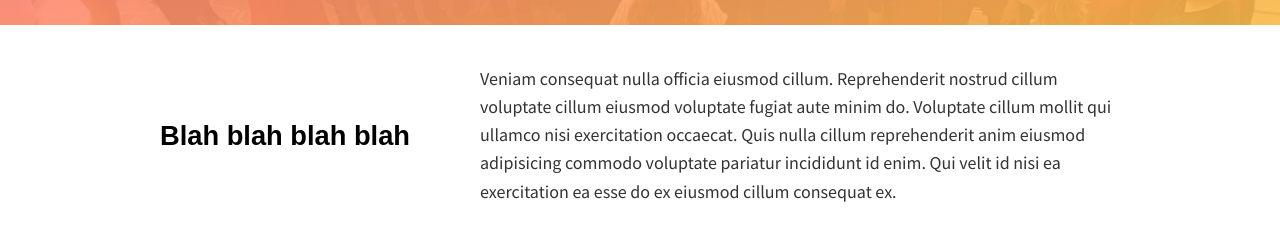
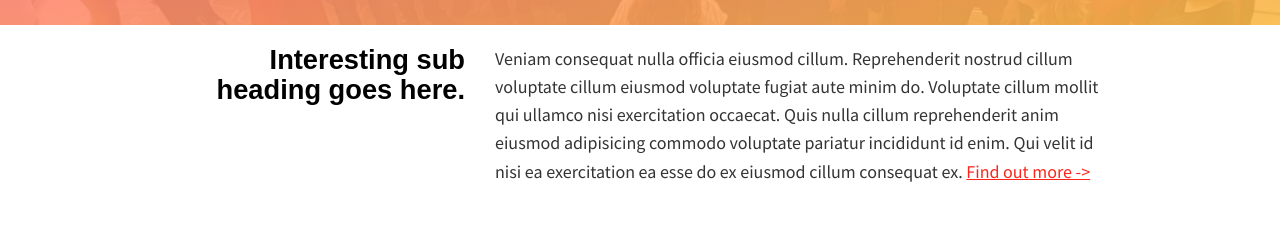
Before and after one commit to sophiekoonin/she-choir-london, a Gatsby site: page / in a window 1280 px wide. Shown: the part 375-612 px from the top of the page. Built offline with nearby package versions, Linux system fonts and the light colour scheme; Gatsby itself is replaced by a stand-in of ours; some packages are replaced by stand-ins of ours; a web font is replaced by a local one.

Commit message:
More tweaks to CSS

```diff
--- a/src/pages/index.js
+++ b/src/pages/index.js
@@ -1,5 +1,7 @@
 import React from 'react'
-import styles from './pages.module.scss'
+import Link from 'gatsby-link'
+
+import styles from './index.module.scss'
 
 const IndexPage = () => (
   <div className={styles.container}>
@@ -14,8 +16,8 @@ const IndexPage = () => (
         </span>{' '}
       </p>
     </div>
-    <div className={styles.subHeading}>
-      <h2>Blah blah blah blah</h2>
+    <div className={styles.featureSubHeading}>
+      <h2>Interesting sub heading goes here.</h2>
     </div>
     <div className={styles.content}>
       Veniam consequat nulla officia eiusmod cillum. Reprehenderit nostrud
@@ -23,7 +25,7 @@ const IndexPage = () => (
       cillum mollit qui ullamco nisi exercitation occaecat. Quis nulla cillum
       reprehenderit anim eiusmod adipisicing commodo voluptate pariatur
       incididunt id enim. Qui velit id nisi ea exercitation ea esse do ex
-      eiusmod cillum consequat ex.
+      eiusmod cillum consequat ex. <Link to="/about">Find out more -></Link>
     </div>
   </div>
 )
--- a/src/pages/pages.module.scss
+++ b/src/pages/index.module.scss
@@ -4,7 +4,7 @@
   grid-template-rows: auto;
   grid-template-areas: 'hero hero hero hero hero' 'main main main main main' 'footer footer footer footer footer';
   grid-row-gap: 20px;
-  row-gap: 5vh;
+  grid-column-gap: 30px;
 }
 
 .hero {
@@ -61,9 +61,14 @@
   }
 }
 
-.subHeading {
+.featureSubHeading {
   grid-area: 'main';
+  vertical-align: top;
   grid-column: 2 / span 1;
+  h2 {
+    text-align: right;
+    margin: 0;
+  }
 }
 .content {
   grid-area: 'main';
--- a/src/utils/typography.js
+++ b/src/utils/typography.js
@@ -33,7 +33,7 @@ const theme = {
   overrideStyles: ({ adjustFontSizeTo, scale, rhythm }, options) => ({
     a: {
       color: '#fb251b',
-      textDecoration: 'none'
+      textDecoration: 'underline'
     },
     'a:hover,a:active': {
       color: options.bodyColor
```
